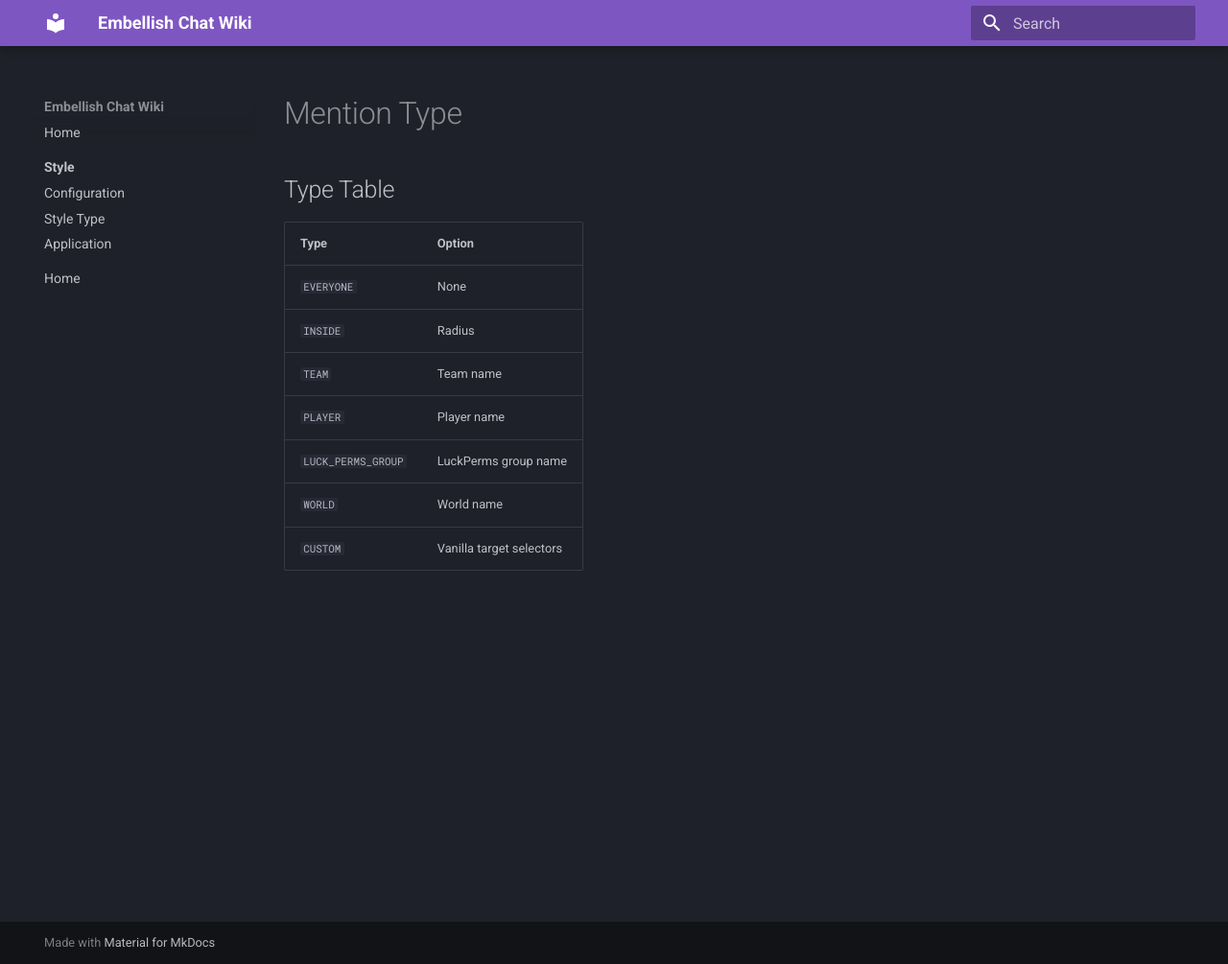
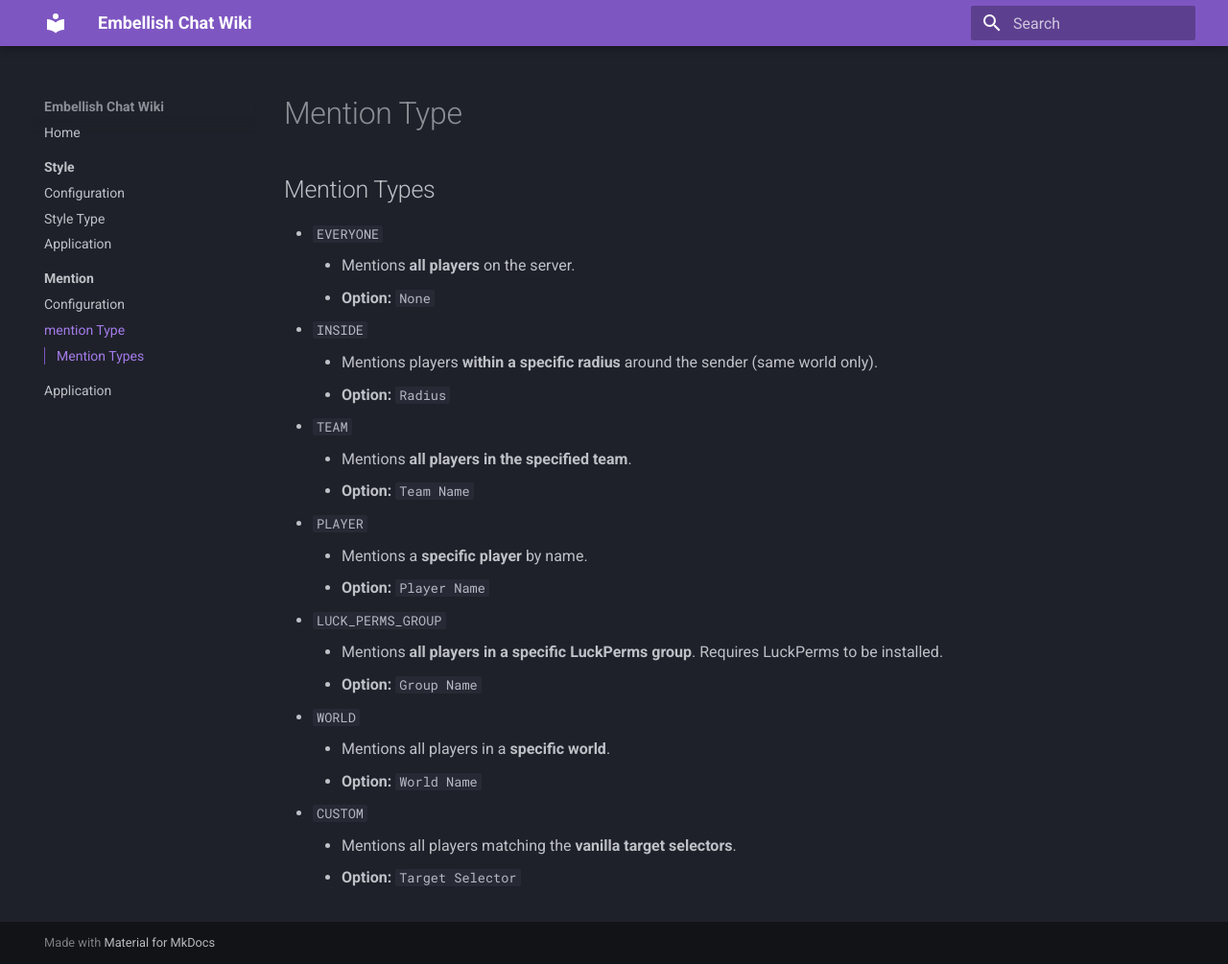
Before and after one commit to hanhy06/embellish_chat, an MkDocs documentation site: the page built from docs/mkdocs/docs/mention/MentionType.md, in a window 1280 px wide and 1005 px high. Shown: the whole window at 96% size. Built offline with MkDocs 1.6.1 and Material for MkDocs 9.7.7, drawn with Linux system fonts in a browser that asks for light colours.

Commit message:
docs: add Application and Mention Type documentation with detailed usage examples

```diff
--- a/docs/mkdocs/docs/mention/MentionType.md
+++ b/docs/mkdocs/docs/mention/MentionType.md
@@ -1,13 +1,25 @@
 # Mention Type
 
-## Type Table
+## Mention Types
 
-| Type               | Option                   |
-|--------------------|--------------------------|
-| `EVERYONE`         | None                     |
-| `INSIDE`           | Radius                   |
-| `TEAM`             | Team name                |
-| `PLAYER`           | Player name              |
-| `LUCK_PERMS_GROUP` | LuckPerms group name     |
-| `WORLD`            | World name               |
-| `CUSTOM`           | Vanilla target selectors |
+* `EVERYONE`
+    * Mentions **all players** on the server.
+    * **Option:** `None`
+* `INSIDE`
+    * Mentions players **within a specific radius** around the sender (same world only).
+    * **Option:** `Radius`
+* `TEAM`
+    * Mentions **all players in the specified team**.
+    * **Option:** `Team Name`
+* `PLAYER`
+    * Mentions a **specific player** by name.
+    * **Option:** `Player Name`
+* `LUCK_PERMS_GROUP`
+    * Mentions **all players in a specific LuckPerms group**. Requires LuckPerms to be installed.
+    * **Option:** `Group Name`
+* `WORLD`
+    * Mentions all players in a **specific world**.
+    * **Option:** `World Name`
+* `CUSTOM`
+    * Mentions all players matching the **vanilla target selectors**.
+    * **Option:** `Target Selector`
--- a/docs/mkdocs/mkdocs.yml
+++ b/docs/mkdocs/mkdocs.yml
@@ -7,7 +7,11 @@ nav:
       - Configuration: style/Configuration.md
       - Style Type: style/StyleType.md
       - Application: style/Application.md
-  - Mention: index.md
+  - Mention:
+      - Introduction: mention/index.md
+      - Configuration: mention/Configuration.md
+      - mention Type: mention/MentionType.md
+      - Application: mention/Application.md
 
 theme:
   name: material
```
Also changed, not shown: docs/mkdocs/docs/mention/Application.md (added, +83 -0 lines), docs/mkdocs/docs/mention/index.md (+26 -0 lines).
